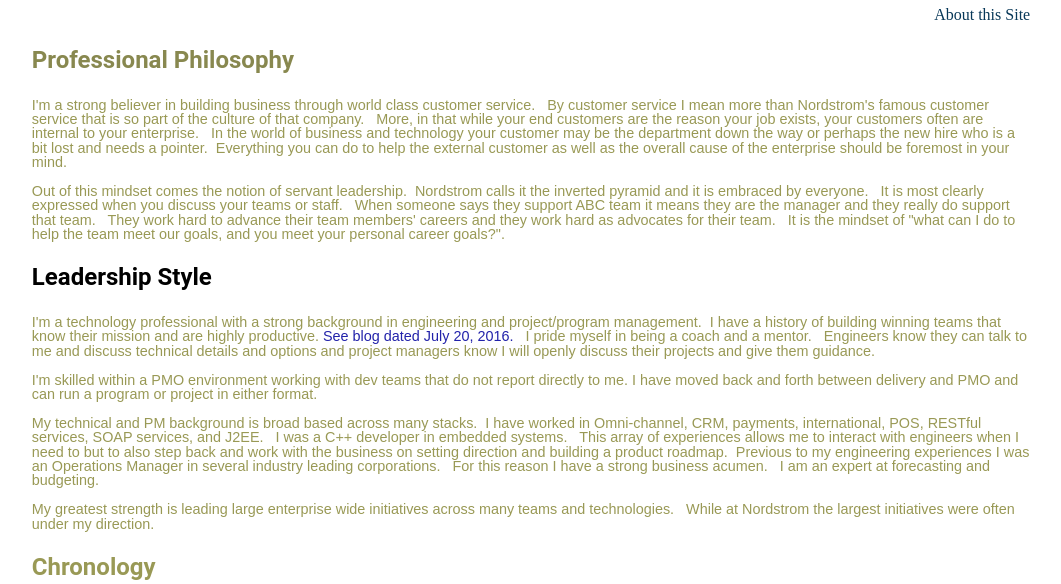
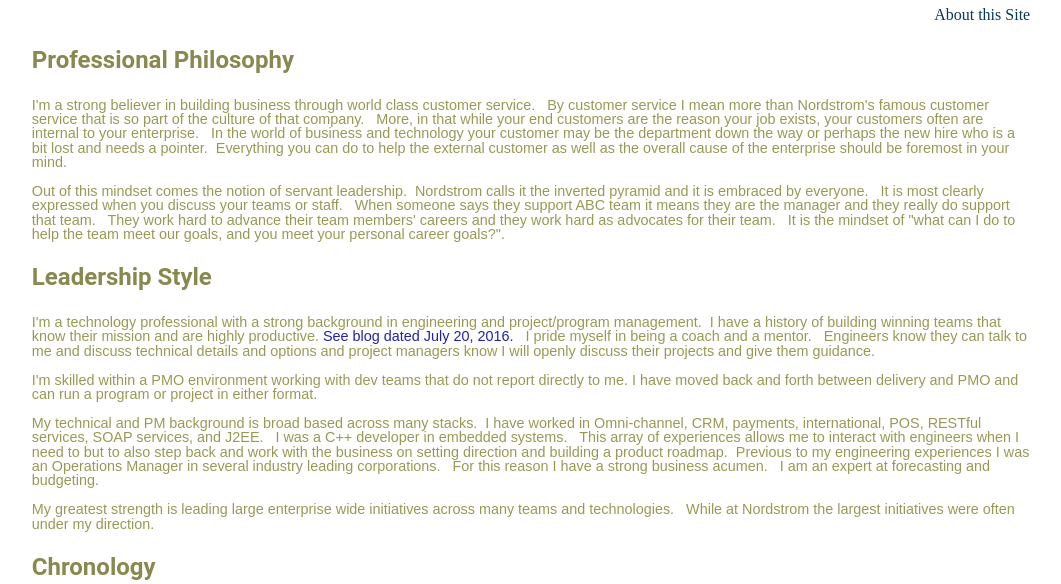
Before and after one commit to mo4dawg/mo4dawg.github.io, a Jekyll site: the page built from about/index.html, in a window 1280 px wide. Shown: the part 380-964 px from the top of the page, without its empty margins (109-1170 px from the left). Built offline with Jekyll 4.4.1, drawn with Linux system fonts in a browser that asks for light colours; grey boxes are pictures that could not be loaded.

Commit message:
Update index.html

```diff
--- a/about/index.html
+++ b/about/index.html
@@ -9,13 +9,13 @@ title: About Kevin Connell
 	<p style="color:#999955">I'm a strong believer in building business through world class customer service. &nbsp; By customer service I mean more than Nordstrom's famous customer service that is so part of the culture of that company. &nbsp;  More, in that while your end customers are the reason your job exists,  your customers often are internal to your enterprise. &nbsp; In the world of business and technology your customer may be the department down the way or perhaps the new hire who is a bit lost and needs a pointer.&nbsp;  Everything you can do to help the external customer as well as the overall cause of the enterprise should be foremost in your mind. </p>
 	<p style="color:#999955">Out of this mindset comes the notion of servant leadership.&nbsp;  Nordstrom calls it the inverted pyramid and it is embraced by everyone. &nbsp; It is most clearly expressed when you discuss your teams or staff. &nbsp; When someone says they support ABC team it means they are the manager and they really do support that team. &nbsp; They work hard to advance their team members' careers and they work hard as advocates for their team. &nbsp; It is the mindset of "what can I do to help the team meet our goals, and you meet your personal career goals?". </p>
 
-        <h2 style="color:#888884f">Leadership Style</h2>
+        <h2 style="color:#88884f">Leadership Style</h2>
 	<p style="color:#999955">I'm a technology professional with a strong background in engineering and project/program management.&nbsp; I have a history of building winning teams that know their mission and are highly productive. <a style="color:#2222AA" href="{{ root_url }}/tags">See blog dated July 20, 2016.</a> &nbsp; I pride myself in being a coach and a mentor. &nbsp; Engineers know they can talk to me and discuss technical details and options and project managers know I will openly discuss their projects and give them guidance. </p>
 	<p style="color:#999955">I'm skilled within a PMO environment working with dev teams that do not report directly to me.  I have moved back and forth between delivery and PMO and can run a program or project in either format.</p>
 	<p style="color:#999955">My technical and PM background is broad based across many stacks. &nbsp;I have worked in Omni-channel, CRM, payments, international, POS, RESTful services, SOAP services, and J2EE. &nbsp; I was a C++ developer in embedded systems. &nbsp; This array of experiences allows me to interact with engineers when I need to but to also step back and work with the business on setting direction and building a product roadmap.&nbsp; Previous to my engineering experiences I was an Operations Manager in several industry leading corporations. &nbsp; For this reason I have a strong business acumen. &nbsp; I am an expert at forecasting and budgeting. </p>
 	<p style="color:#999955">My greatest strength is leading large enterprise wide initiatives across many teams and technologies. &nbsp; While at Nordstrom the largest initiatives were often under my direction. </p>
     </div>
-    <h2 style="color:#999955">Chronology</h2>
+    <h2 style="color:#88884f">Chronology</h2>
     <table>
 	<tr>
 	    <td width="280">
```
